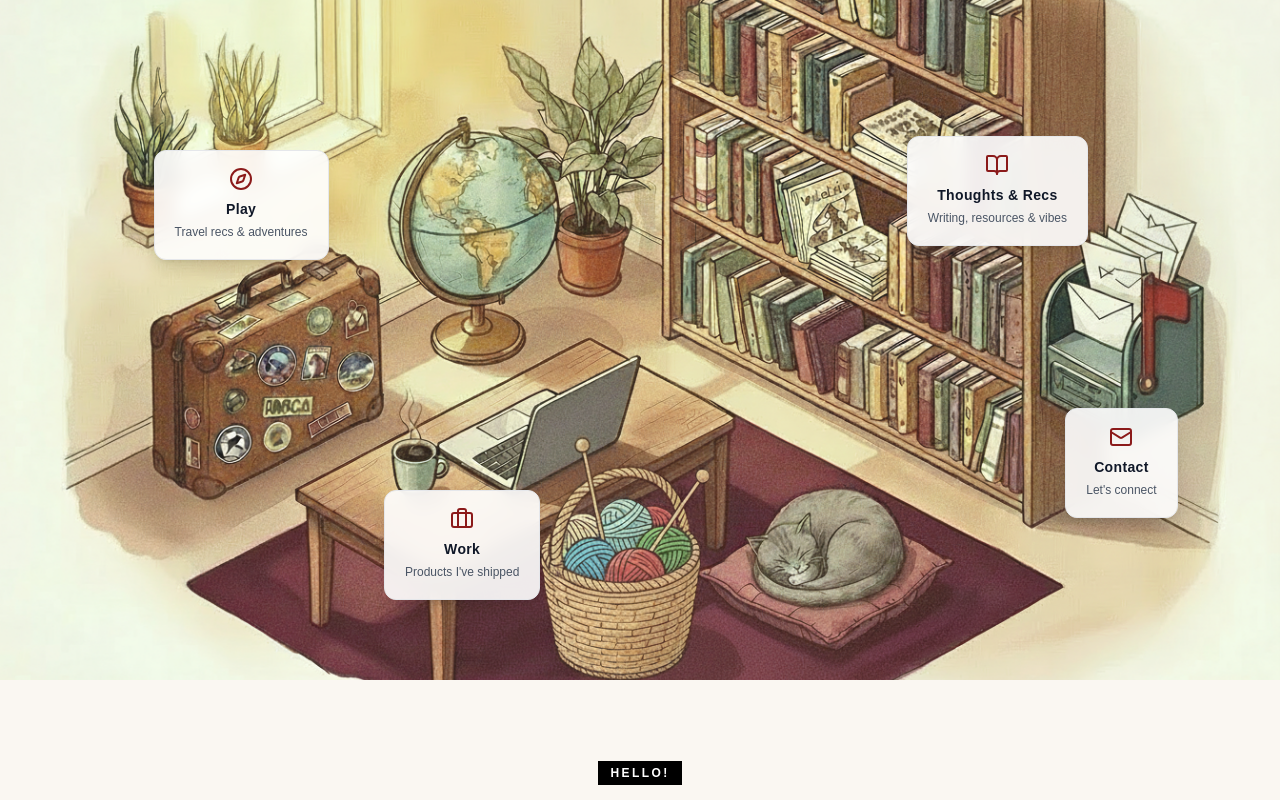
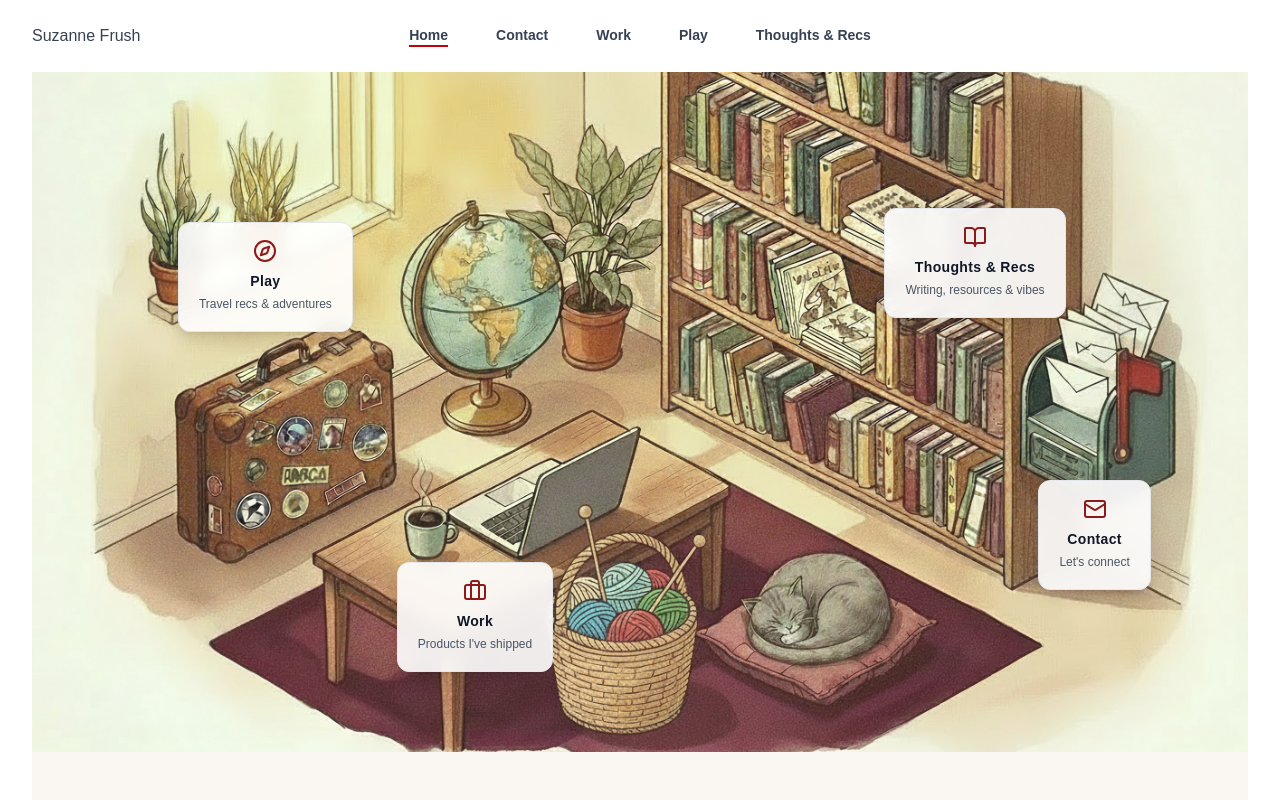
Before and after one commit to suzannefrush/suzanne.works, a Next.js app: page / in a window 1280 px wide. Shown: the top 800 px of the page. Built offline with nearby package versions, Linux system fonts and the light colour scheme.

Commit message:
Modify layout metadata and structure - adding header
Updated metadata and wrapped children in DefaultLayout.

```diff
--- a/app/layout.tsx
+++ b/app/layout.tsx
@@ -1,5 +1,6 @@
 import type { Metadata } from "next";
 import { Geist_Mono, Lato } from "next/font/google";
+import DefaultLayout from "@/components/PageLayouts/DefaultLayout";
 import "./globals.css";
 
 const lato = Lato({
@@ -14,8 +15,8 @@
 });
 
 export const metadata: Metadata = {
-  title: "Create Next App",
-  description: "Generated by create next app",
+  title: "Suzanne Frush | Product + Community",
+  description: "Product manager, traveler, maker.",
 };
 
 export default function RootLayout({
@@ -26,10 +27,11 @@
   return (
     <html lang="en">
       <head>
-        {/** Default Title */}
         <title>Suzanne Frush | Product + Community</title>
       </head>
-      <body className={`${lato.variable} ${geistMono.variable} bg-white text-gray-900 antialiased dark:bg-gray-900 dark:text-white`}>{children}</body>
+      <body className={`${lato.variable} ${geistMono.variable} bg-white text-gray-900 antialiased dark:bg-gray-900 dark:text-white`}>
+        <DefaultLayout>{children}</DefaultLayout>
+      </body>
     </html>
   );
 }
```
